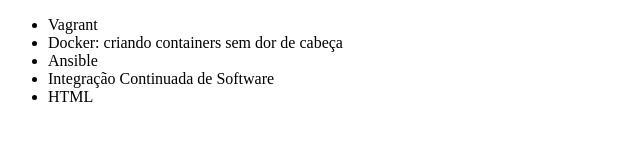
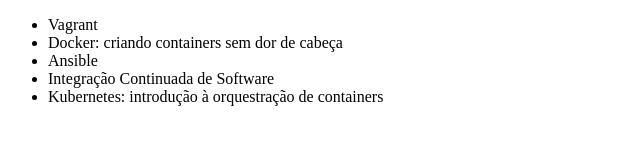
Before and after one commit to fernandadelavald/alura-git, a plain HTML site: page index.html in a window 1280 px wide. Shown: the whole page, without its empty margins (0-640 px from the left). Drawn offline with Linux system fonts and the light colour scheme.

Commit message:
alterando o nome do curso de kubernetes

```diff
--- a/index.html
+++ b/index.html
@@ -10,7 +10,7 @@
         <li>Docker: criando containers sem dor de cabeça</li>
         <li>Ansible</li>
         <li>Integração Continuada de Software</li>
-        <li>HTML</li>
+        <li>Kubernetes: introdução à orquestração de containers</li>
     </ul>
 </body>
 </html>
```
